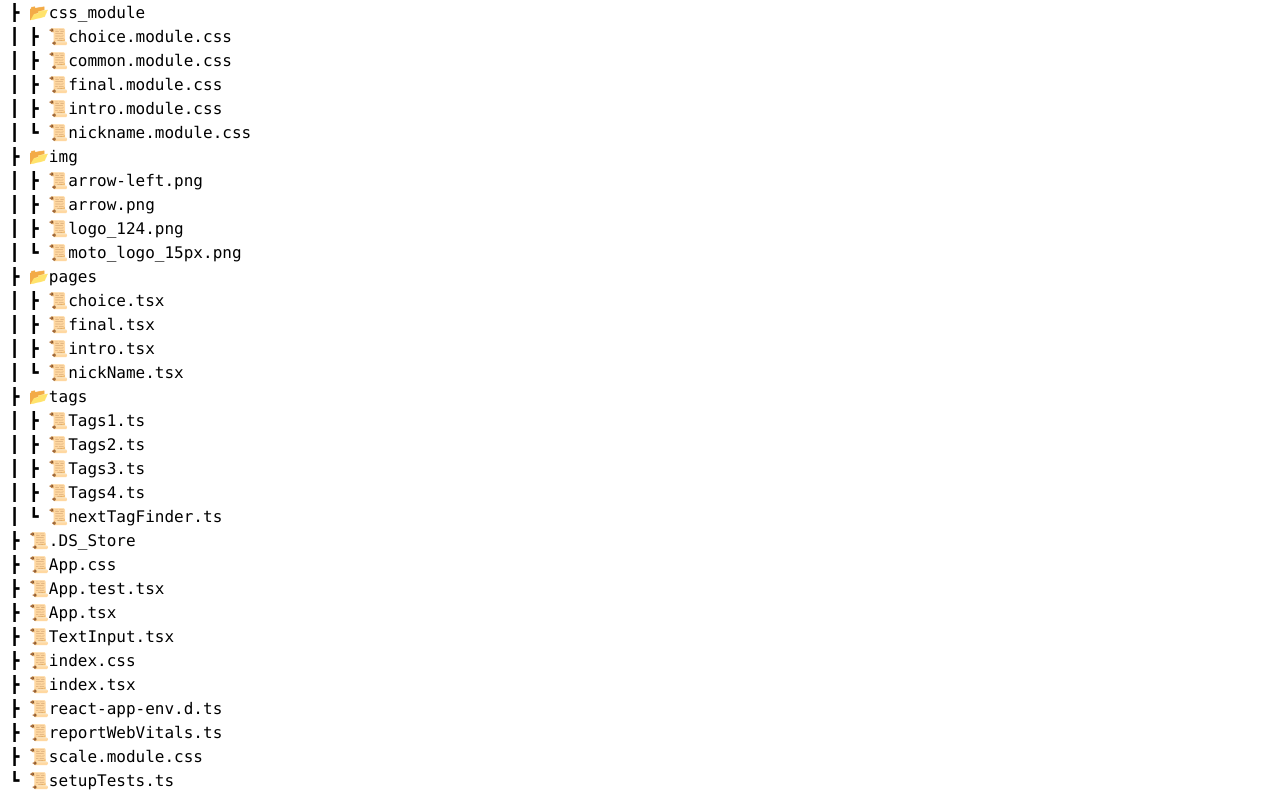
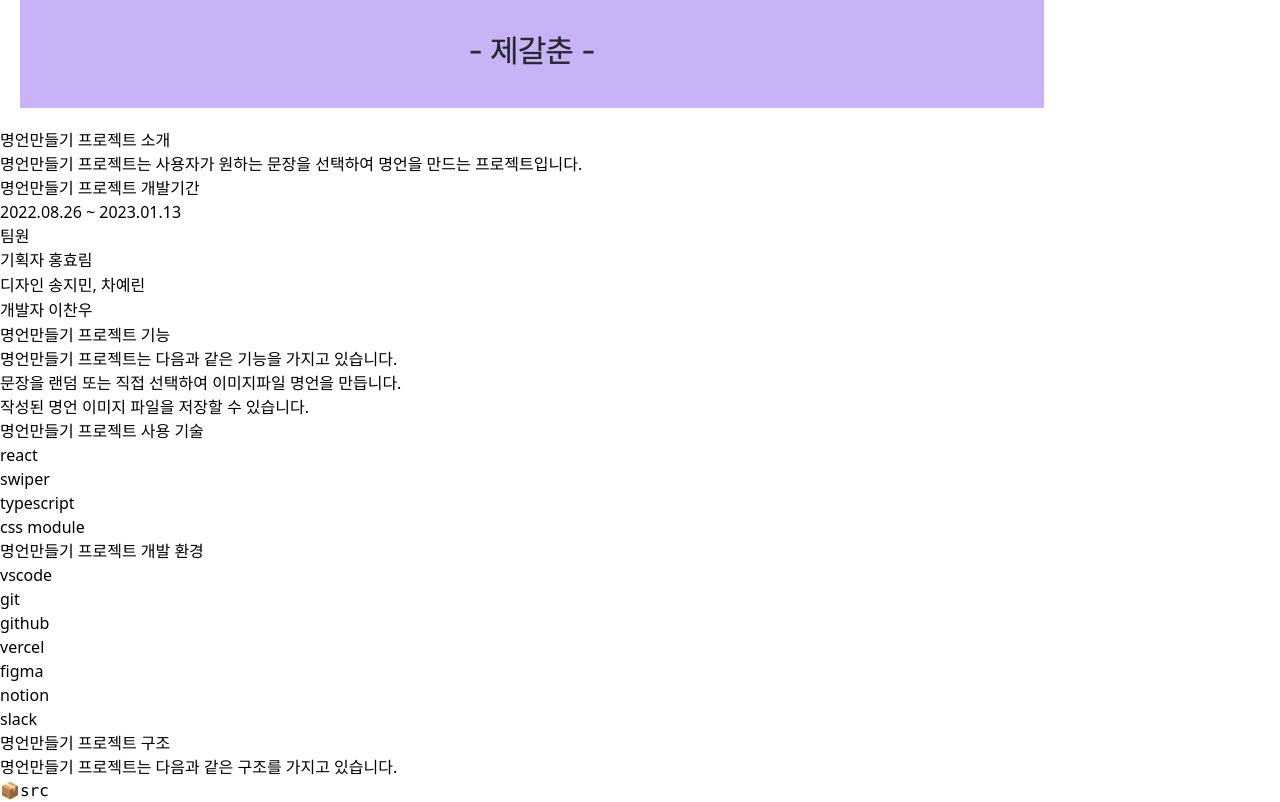
Before and after one commit to LChanwoo/nextjs-blog, a Next.js app: page /portfolios/motto-maker in a window 1280 px wide. Shown: the part 1726-2528 px from the top of the page. Built offline with nearby package versions, Linux system fonts and the light colour scheme.

Commit message:
개발기간 추가

```diff
--- a/pages/portfolios/motto-maker.mdx
+++ b/pages/portfolios/motto-maker.mdx
@@ -12,6 +12,16 @@ git 주소 : https://github.com/LChanwoo/Motto_Maker
 
 <ImageProvider src={"/images/motto_example.png"}/>
 <ImageProvider src={"/images/motto_example2.png"}/>
+<ImageProvider src={"/images/motto_example3.png"}/>
+
+## 명언만들기 프로젝트 소개
+
+명언만들기 프로젝트는 사용자가 원하는 문장을 선택하여 명언을 만드는 프로젝트입니다.
+
+## 명언만들기 프로젝트 개발기간
+
+2022.08.26 ~ 2023.01.13
+
 
 ## 팀원
 `기획자` 홍효림
@@ -38,7 +48,22 @@ git 주소 : https://github.com/LChanwoo/Motto_Maker
 
  - css module
 
-##
+## 명언만들기 프로젝트 개발 환경
+
+ - vscode
+
+ - git
+
+ - github
+
+ - vercel
+
+ - figma
+
+ - notion
+
+ - slack
+
 
 ## 명언만들기 프로젝트 구조
 
```
Also changed, not shown: public/images/motto_example3.png (added).
